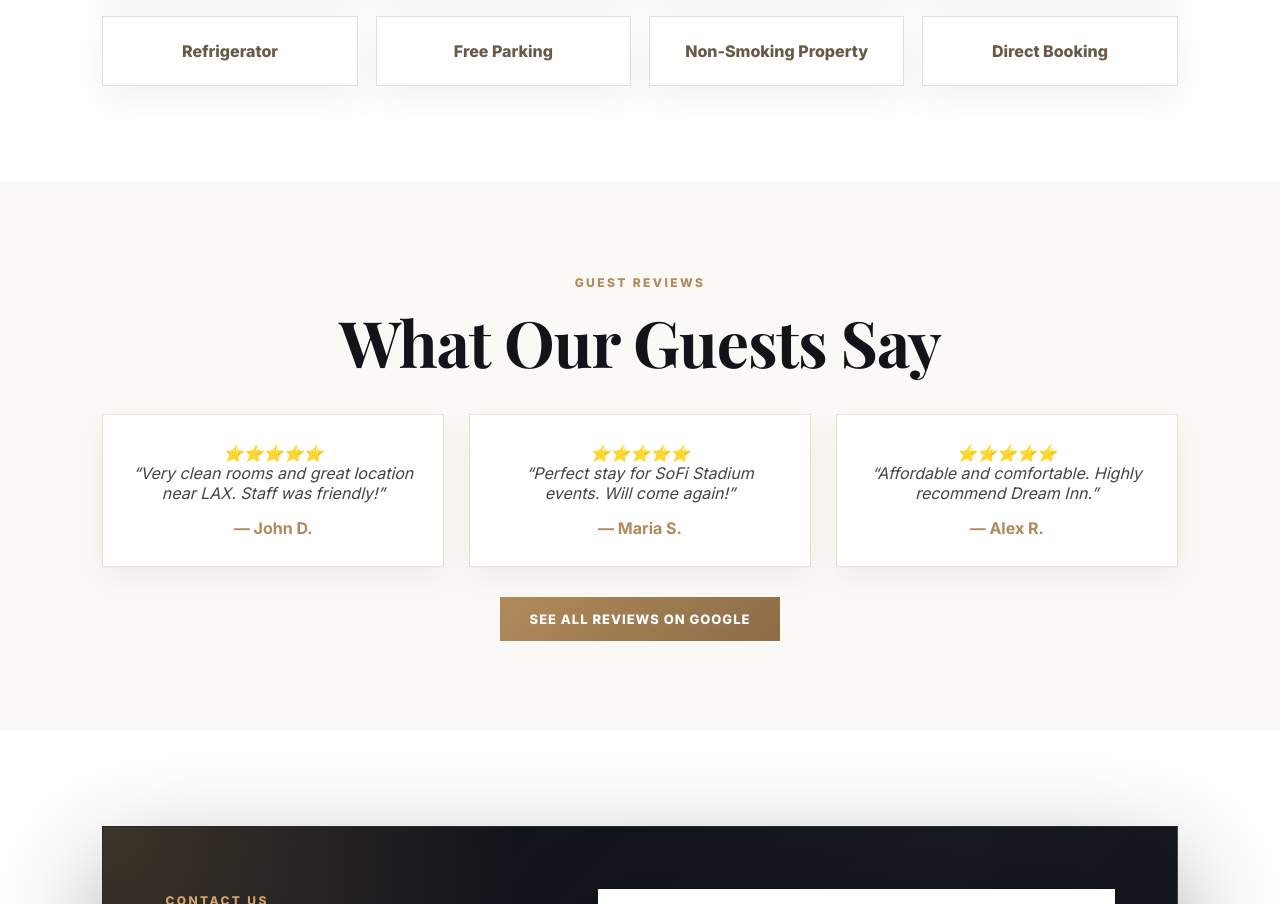
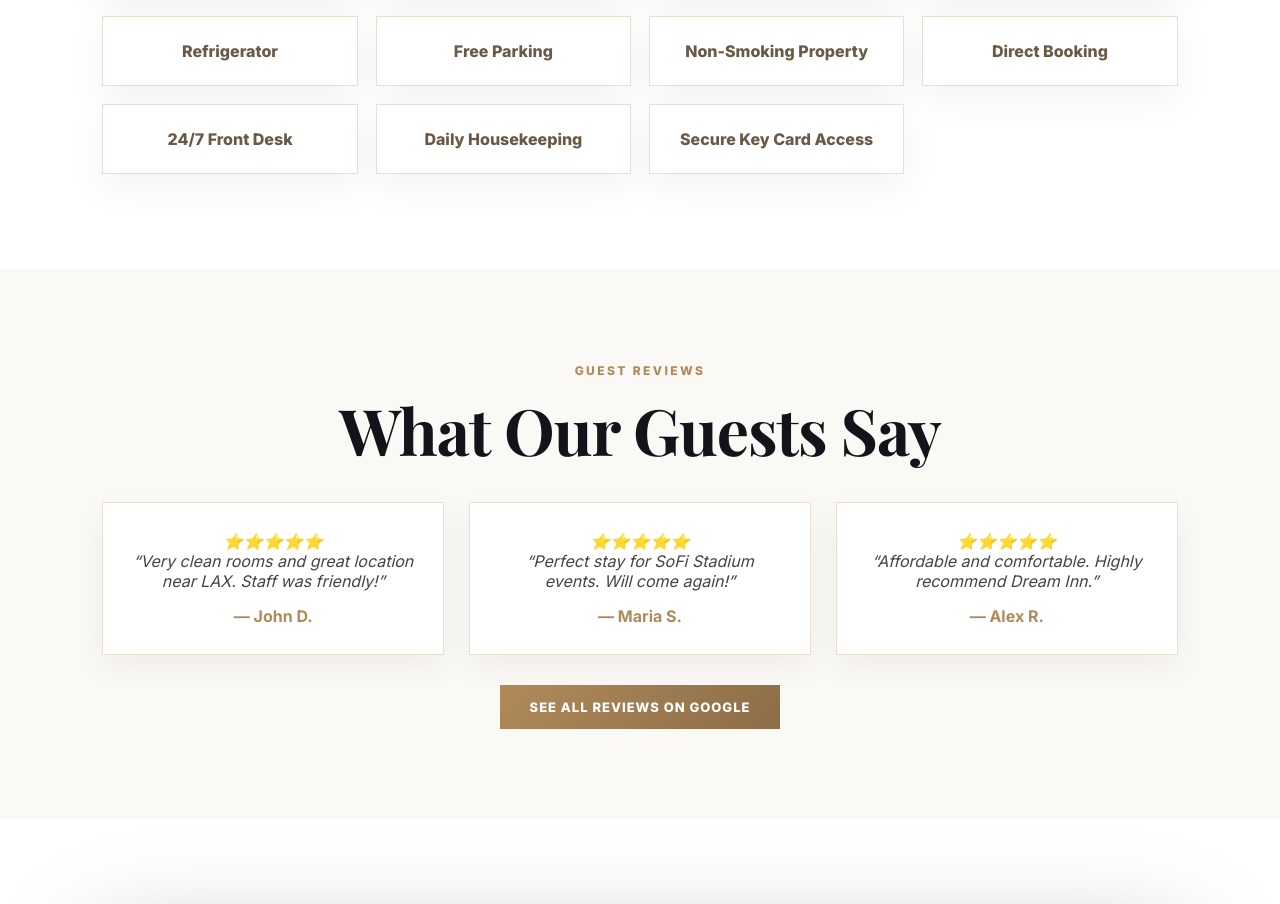
Before and after one commit to meetx00719/dream-inn-website, a React (Vite) app: page / in a window 1280 px wide. Shown: the part 3212-4116 px from the top of the page. Built offline with nearby package versions, Linux system fonts and the light colour scheme; grey boxes are pictures that could not be loaded; a web font is replaced by a local one.

Commit message:
add amenitis

```diff
--- a/src/App.jsx
+++ b/src/App.jsx
@@ -114,6 +114,9 @@ const amenities = [
   "Free Parking",
   "Non-Smoking Property",
   "Direct Booking",
+  "24/7 Front Desk",
+  "Daily Housekeeping",
+  "Secure Key Card Access",
 ];
 
 function App() {
```
